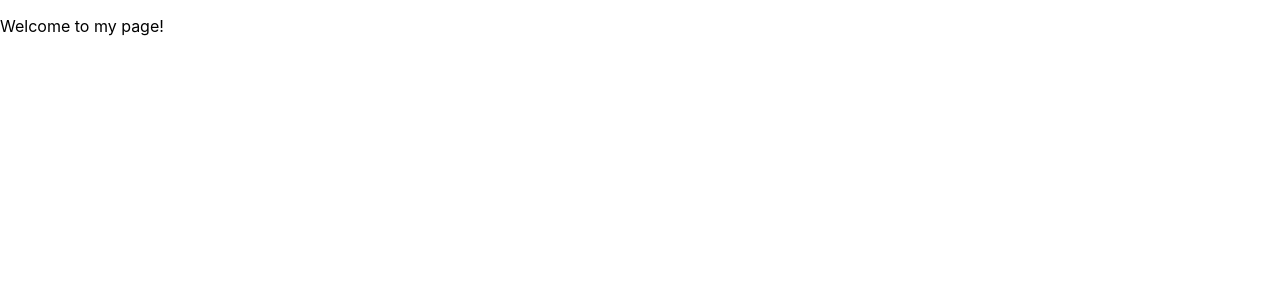
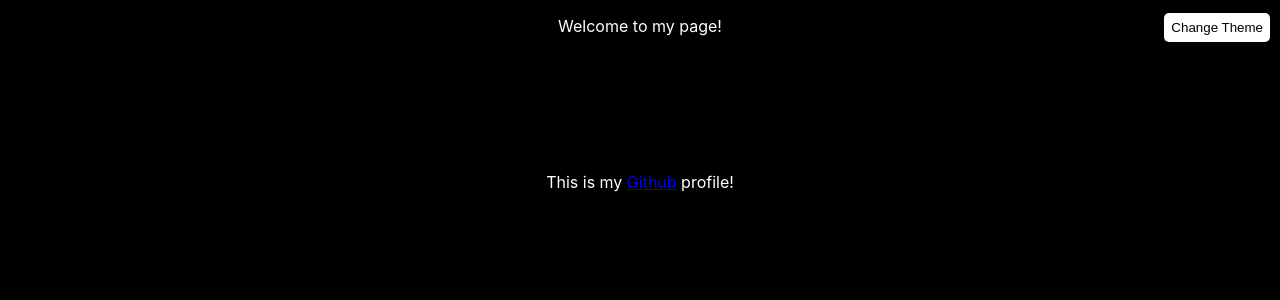
Before and after one commit to kagithapk/hosting, a React (Create React App) app: page / in a window 1280 px wide. Shown: the top 300 px of the page. Built offline with nearby package versions, Linux system fonts and the light colour scheme.

Commit message:
dark theme added.

```diff
--- a/src/App.css
+++ b/src/App.css
@@ -0,0 +1,41 @@
+.header {
+    text-align: center;
+}
+
+#toggle-button {
+    float: right;
+    margin-right: 10px;
+    position: relative;
+    bottom: 39px;
+    border: none;
+    border-radius: 5px;
+    padding: 7px;
+}
+
+.toggle-button__white {
+    color: #000000;
+    background-color: #ffffff;
+}
+
+.toggle-button__black {
+    color: #ffffff;
+    background-color: #000000;
+}
+
+.git-div {
+    margin-top: 100px;
+}
+
+#git-profile {
+    font-size: 0.7em;
+    border: 1px dashed #666666;
+    padding: 3px;
+}
+
+.git-profile__hid {
+    visibility: hidden;
+}
+
+.git-profile__show {
+    visibility: visible;
+}
--- a/src/App.js
+++ b/src/App.js
@@ -2,9 +2,41 @@ import React from 'react';
 import './App.css';
 
 function App() {
+
+  let body_attr = document.createAttribute('class');
+  body_attr.value = 'toggle-button__black';
+  document.body.setAttributeNode(body_attr);
+
+  let profilepop = () => {
+    document.getElementById('git-profile').getAttributeNode('class').value = 'git-profile__show';
+  }
+
+  let profileoff = () => {
+    document.getElementById('git-profile').getAttributeNode('class').value = 'git-profile__hid';
+  }
+
+  let toggle_change = () => {
+      let body_tag = document.body;
+      let toggle_btn = document.getElementById('toggle-button');
+      if (toggle_btn.getAttributeNode('class').value === 'toggle-button__black') {
+        body_tag.getAttributeNode('class').value = 'toggle-button__black';
+        toggle_btn.getAttributeNode('class').value = 'toggle-button__white';
+      }
+      else {
+        body_tag.getAttributeNode('class').value = 'toggle-button__white';
+        toggle_btn.getAttributeNode('class').value = 'toggle-button__black';
+      }
+  }
   return (
-    <div>
-      <p>Welcome to my page!</p>
+    <div className='header'>
+      <div>
+        <p>Welcome to my page!</p>
+        <button className='toggle-button__white' id='toggle-button' onClick={() => { toggle_change() }}>Change Theme</button>
+      </div>
+      <div className='git-div'>
+        <span id='git-profile' className='git-profile__hid'>Praveen Kagitha (kagithapk)</span>
+        <p>This is my <a className='git-link' href='https://www.github.com/kagithapk' alt='https://www.github.com' onMouseOver={() => {profilepop()}} onMouseOut={() => {profileoff()}}>Github</a> profile!</p>
+      </div>
     </div>
   );
 }
```
